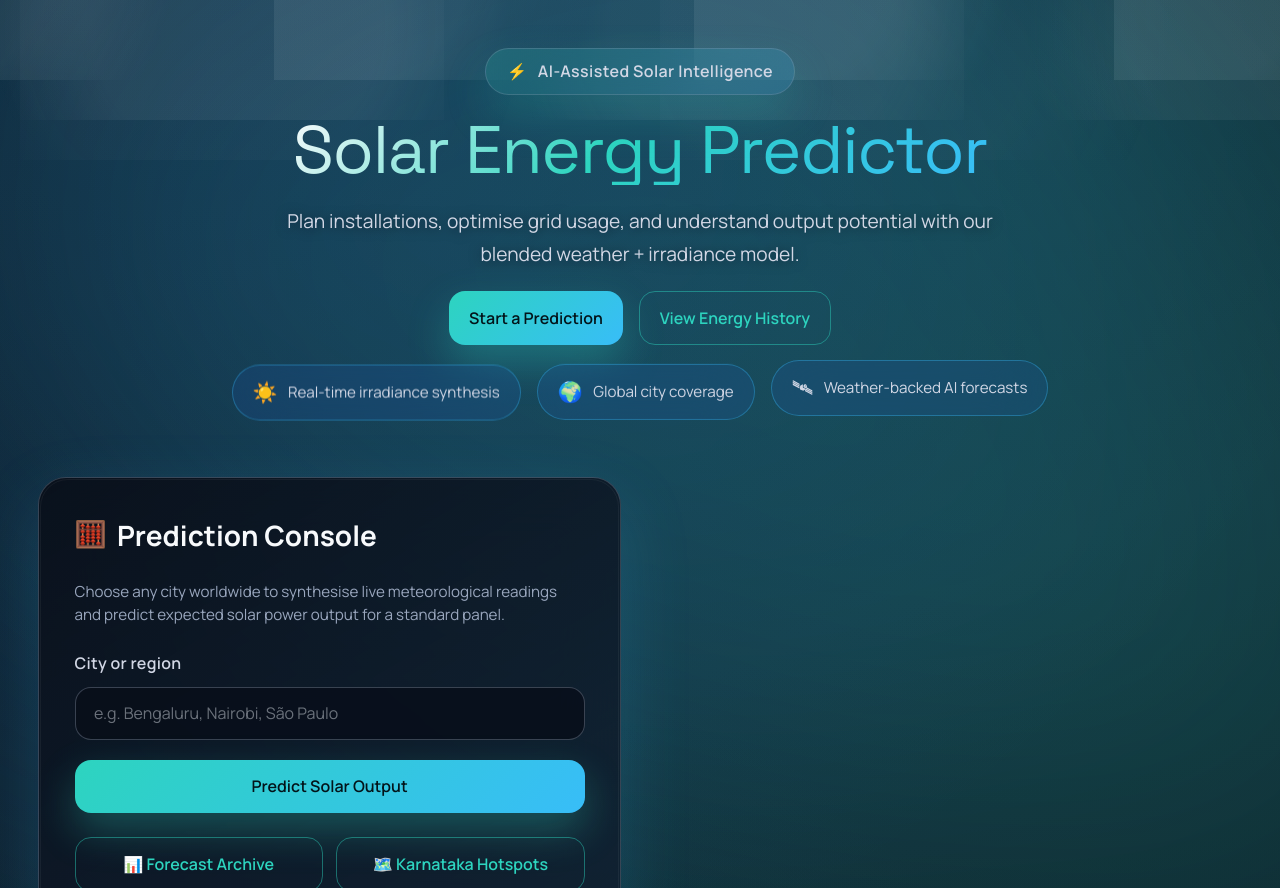
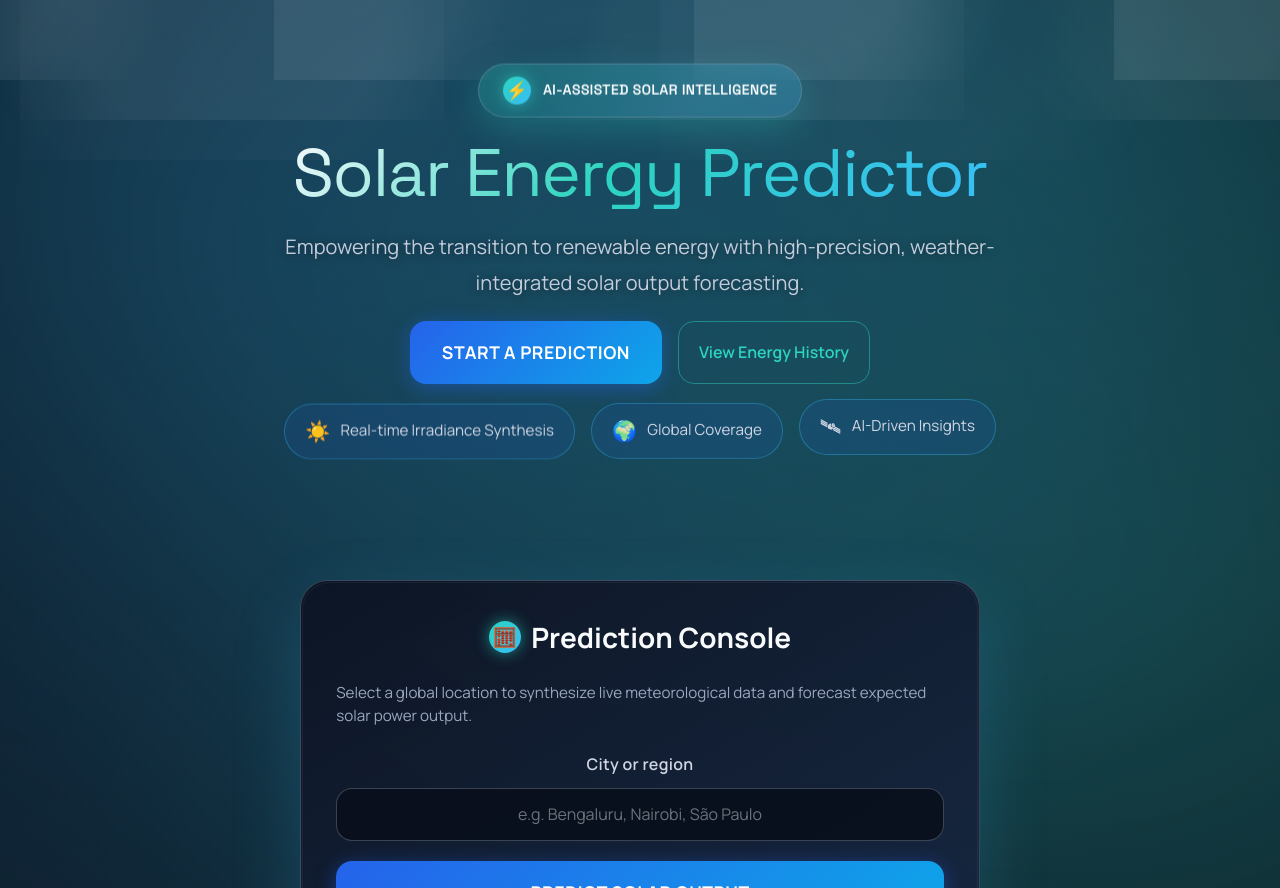
Before and after one commit to VaibhavUPratap/Solar-Energy-Predictor, a Flask app: page / in a window 1280 px wide. Shown: the top 888 px of the page. Run offline with Flask 3, Linux system fonts and the light colour scheme; some libraries are stand-ins or nearby versions.

```diff
--- a/config.py
+++ b/config.py
@@ -17,6 +17,8 @@ class Config:
 
     # Database settings
     DB_PATH = os.getenv('DB_PATH', 'database/database.db')
+    MONGODB_URI = os.getenv('MONGODB_URI', 'mongodb://localhost:27017/')
+    MONGODB_DB = os.getenv('MONGODB_DB', 'solar_energy_db')
 
     # API Keys
     OPENWEATHER_KEY = os.getenv('OPENWEATHER_KEY', '')
--- a/routes/prediction_routes.py
+++ b/routes/prediction_routes.py
@@ -58,9 +58,9 @@ def predict_solar_power():
             }), 400
 
         try:
-            # Use integrated user-provided function
+            # Use integrated user-provided function with pre-loaded model
             from models.integrated_model import pridictionn
-            predicted_power, solar_data = pridictionn(city_name)
+            predicted_power, solar_data = pridictionn(city_name, model=model)
         except Exception as e:
             print(f"Error in prediction: {e}")
             return jsonify({
--- a/run.py
+++ b/run.py
@@ -14,7 +14,8 @@ if __name__ == '__main__':
     print("\n[BOOT] Starting SolarEnergyPredictor Server...")
     print(f"[INFO] Access the application at: http://{host}:{port}")
     print(f"[INFO] Debug mode: {Config.DEBUG}")
-    print(f"[INFO] Database: {Config.DB_PATH}")
+    print(f"[INFO] MongoDB URI: {Config.MONGODB_URI}")
+    print(f"[INFO] MongoDB DB: {Config.MONGODB_DB}")
     print("\n[HINT] Press CTRL+C to stop the server\n")
 
     # Run the Flask development server
--- a/static/css/style.css
+++ b/static/css/style.css
@@ -23,8 +23,8 @@
     --radius-lg: 22px;
     --radius-md: 16px;
     --radius-sm: 12px;
-    --blur-main: 18px;
-    --blur-card: 28px;
+    --blur-main: 14px;
+    --blur-card: 16px;
     --transition: 220ms cubic-bezier(0.16, 1, 0.3, 1);
 }
 
@@ -78,9 +78,12 @@ main, .page-shell, .container {
 }
 
 .container {
-    max-width: 1220px;
+    max-width: 1280px;
     margin: 0 auto;
-    padding: clamp(1.5rem, 4vw, 3rem) clamp(1rem, 3vw, 2.5rem);
+    padding: clamp(2rem, 5vw, 4rem) clamp(1rem, 4vw, 2.5rem);
+    display: flex;
+    flex-direction: column;
+    min-height: 100vh;
 }
 
 .hero {
@@ -100,16 +103,38 @@ main, .page-shell, .container {
 .brand-badge {
     display: inline-flex;
     align-items: center;
-    gap: 0.65rem;
-    background: linear-gradient(135deg, rgba(45, 212, 191, 0.2), rgba(56, 189, 248, 0.2));
-    border: 1px solid rgba(148, 163, 184, 0.28);
-    color: var(--text-secondary);
-    padding: 0.65rem 1.3rem;
+    gap: 0.75rem;
+    background: linear-gradient(135deg, rgba(45, 212, 191, 0.25), rgba(56, 189, 248, 0.25));
+    border: 1px solid rgba(148, 163, 184, 0.35);
+    color: var(--text-primary);
+    padding: 0.75rem 1.5rem;
     border-radius: 999px;
-    font-weight: 600;
-    letter-spacing: 0.4px;
+    font-weight: 700;
+    font-family: 'Space Grotesk', sans-serif;
+    letter-spacing: 0.6px;
+    text-transform: uppercase;
+    font-size: 0.85rem;
     backdrop-filter: blur(var(--blur-card));
-    box-shadow: 0 20px 45px rgba(45, 212, 191, 0.2);
+    box-shadow: 0 12px 35px rgba(45, 212, 191, 0.25);
+}
+
+.badge-icon {
+    display: flex;
+    align-items: center;
+    justify-content: center;
+    width: 28px;
+    height: 28px;
+    background: linear-gradient(135deg, var(--accent-cyan), var(--accent-violet));
+    color: #03141a;
+    border-radius: 50%;
+    font-size: 1.1rem;
+    box-shadow: 0 0 15px rgba(45, 212, 191, 0.6);
+}
+
+.badge-icon.small {
+    width: 32px;
+    height: 32px;
+    font-size: 1.2rem;
 }
 
 .hero-title {
@@ -125,11 +150,12 @@ main, .page-shell, .container {
 }
 
 .hero-subtitle {
-    max-width: 720px;
+    max-width: 780px;
     color: var(--text-secondary);
-    font-size: clamp(1rem, 2.3vw, 1.2rem);
-    line-height: 1.7;
+    font-size: clamp(1.05rem, 2.4vw, 1.25rem);
+    line-height: 1.8;
     text-shadow: 0 1px 12px rgba(15, 23, 42, 0.55);
+    opacity: 0.92;
 }
 
 .hero-actions {
@@ -169,26 +195,26 @@ main, .page-shell, .container {
 }
 
 .layout-grid {
-    display: grid;
-    gap: clamp(1.5rem, 3vw, 2.5rem);
-    grid-template-columns: minmax(0, 1fr);
+    display: flex;
+    flex-direction: column;
+    gap: clamp(1.5rem, 4vw, 3rem);
+    width: 100%;
+    margin: clamp(2rem, 5vw, 4rem) auto 0;
+    align-items: center;
 }
 
-.layout-grid > .input-card {
-    grid-area: form;
-}
-
-.layout-grid > .results-card {
-    grid-area: results;
+.layout-grid > .glass-card {
+    width: 100%;
+    max-width: 680px;
 }
 
 .layout-grid > .map-card {
-    grid-area: map;
+    max-width: 1200px;
 }
 
 .glass-card {
     position: relative;
-    background: linear-gradient(150deg, rgba(9, 14, 24, 0.9), rgba(17, 28, 46, 0.7));
+    background: linear-gradient(150deg, rgba(13, 20, 35, 0.96), rgba(24, 40, 68, 0.92));
     border-radius: var(--radius-xl);
     border: 1px solid var(--border-glass);
     backdrop-filter: blur(var(--blur-card));
@@ -208,16 +234,22 @@ main, .page-shell, .container {
 }
 
 .glass-card:hover {
-    transform: translateY(-6px) scale(1.01);
+    transform: translateY(-8px);
     box-shadow: var(--shadow-strong);
-    border-color: rgba(45, 212, 191, 0.45);
+    border-color: rgba(45, 212, 191, 0.55);
+    background: linear-gradient(150deg, rgba(12, 19, 33, 0.95), rgba(22, 36, 60, 0.75));
 }
 
 .card-header {
     display: flex;
     align-items: center;
-    justify-content: space-between;
+    justify-content: center;
     margin-bottom: clamp(1.25rem, 2vw, 1.75rem);
+}
+
+.card-header {
+    margin-bottom: 1.5rem;
+    text-align: center;
 }
 
 .card-header h2 {
@@ -225,6 +257,7 @@ main, .page-shell, .container {
     font-weight: 700;
     display: flex;
     align-items: center;
+    justify-content: center;
     gap: 0.65rem;
 }
 
@@ -251,6 +284,7 @@ main, .page-shell, .container {
     font-weight: 600;
     color: var(--text-secondary);
     letter-spacing: 0.3px;
+    text-align: center;
 }
 
 .input-field {
@@ -261,6 +295,7 @@ main, .page-shell, .container {
     background: rgba(9, 15, 27, 0.85);
     color: var(--text-primary);
     font-size: 1rem;
+    text-align: center;
     transition: border var(--transition), box-shadow var(--transition), transform var(--transition);
 }
 
@@ -294,14 +329,21 @@ main, .page-shell, .container {
 }
 
 .button-primary {
-    background: linear-gradient(135deg, var(--accent-cyan), var(--accent-violet));
-    color: #03141a;
-    box-shadow: 0 18px 40px rgba(45, 212, 191, 0.3);
+    background: linear-gradient(135deg, #2563eb 0%, #0ea5e9 100%);
+    color: white;
+    font-weight: 700;
+    border: none;
+    box-shadow: 0 4px 20px rgba(37, 99, 235, 0.45);
+    padding: 1.15rem 2rem;
+    font-size: 1.1rem;
+    letter-spacing: 0.5px;
+    text-transform: uppercase;
 }
 
 .button-primary:hover {
-    transform: translateY(-3px);
-    box-shadow: 0 24px 60px rgba(56, 189, 248, 0.4);
+    transform: translateY(-3px) scale(1.02);
+    box-shadow: 0 8px 30px rgba(37, 99, 235, 0.55);
+    background: linear-gradient(135deg, #1d4ed8 0%, #0284c7 100%);
 }
 
 .button-primary:disabled {
@@ -390,7 +432,7 @@ main, .page-shell, .container {
     padding: 1rem;
     display: grid;
     gap: 0.45rem;
-    text-align: left;
+    text-align: center;
     transition: transform var(--transition), border-color var(--transition);
 }
 
@@ -466,8 +508,13 @@ main, .page-shell, .container {
 .map-card {
     min-height: 100%;
     display: grid;
-    gap: 1rem;
+    gap: 1.5rem;
     grid-template-rows: auto auto minmax(0, 1fr) auto;
+    text-align: center;
+}
+
+.map-card .card-header {
+    justify-content: center;
 }
 
 .map-card #map {
@@ -546,11 +593,21 @@ main, .page-shell, .container {
 }
 
 @media (min-width: 980px) {
-    .layout-grid {
-        grid-template-columns: repeat(2, minmax(0, 1fr));
-        grid-template-areas:
-            "form results"
-            "map map";
+    .layout-grid:not(.results-hidden) {
+        display: grid;
+        grid-template-columns: 1fr 1fr;
+        align-items: start;
+        justify-items: stretch;
+    }
+
+    .layout-grid:not(.results-hidden) > .input-card,
+    .layout-grid:not(.results-hidden) > .results-card {
+        max-width: none;
+    }
+
+    .layout-grid:not(.results-hidden) > .map-card {
+        grid-column: 1 / -1;
+        max-width: none;
     }
 }
 
--- a/static/js/script.js
+++ b/static/js/script.js
@@ -67,6 +67,11 @@ async function makePrediction(city) {
         btnLoader.classList.remove('hidden');
         errorMessage.classList.add('hidden');
         resultsSection.classList.add('hidden');
+
+        const layoutGrid = document.querySelector('.layout-grid');
+        if (layoutGrid) {
+            layoutGrid.classList.add('results-hidden');
+        }
 
         console.log(`🔍 Fetching prediction for: ${city}`);
 
@@ -163,6 +168,10 @@ function displayResults(data) {
     }
 
     // Show results with animation
+    const layoutGrid = document.querySelector('.layout-grid');
+    if (layoutGrid) {
+        layoutGrid.classList.remove('results-hidden');
+    }
     resultsSection.classList.remove('hidden');
     resultsSection.classList.remove('animate-fadeIn');
     void resultsSection.offsetWidth;
--- a/templates/index.html
+++ b/templates/index.html
@@ -31,35 +31,38 @@
         <!-- Hero / intro -->
         <header class="hero">
             <div class="hero-content">
-                <span class="brand-badge">
-                    <span>&#9889;</span>
-                    AI-Assisted Solar Intelligence
-                </span>
+                <div class="brand-badge animate-float-slow">
+                    <span class="badge-icon">&#9889;</span>
+                    <span class="badge-text">AI-Assisted Solar Intelligence</span>
+                </div>
                 <h1 class="hero-title">Solar Energy Predictor</h1>
                 <p class="hero-subtitle">
-                    Plan installations, optimise grid usage, and understand output potential with our blended weather&nbsp;+&nbsp;irradiance model.
+                    Empowering the transition to renewable energy with high-precision, weather-integrated solar output forecasting.
                 </p>
                 <div class="hero-actions">
                     <a href="#predictionForm" class="button-primary">Start a Prediction</a>
                     <a href="/api/history-page" class="button-outline">View Energy History</a>
                 </div>
                 <div class="hero-stats">
-                    <div class="hero-pill"><span class="emoji">&#9728;&#65039;</span>Real-time irradiance synthesis</div>
-                    <div class="hero-pill"><span class="emoji">&#127757;</span>Global city coverage</div>
-                    <div class="hero-pill"><span class="emoji">&#128752;</span>Weather-backed AI forecasts</div>
+                    <div class="hero-pill"><span class="emoji">&#9728;&#65039;</span>Real-time Irradiance Synthesis</div>
+                    <div class="hero-pill"><span class="emoji">&#127757;</span>Global Coverage</div>
+                    <div class="hero-pill"><span class="emoji">&#128752;</span>AI-Driven Insights</div>
                 </div>
             </div>
         </header>
 
         <!-- Main interactive surface -->
-        <section class="layout-grid">
+        <section class="layout-grid results-hidden">
             <!-- Prediction form -->
             <article class="glass-card input-card">
                 <div class="card-header">
-                    <h2><span class="emoji">&#129518;</span>Prediction Console</h2>
+                    <h2>
+                        <span class="badge-icon small">&#129518;</span>
+                        Prediction Console
+                    </h2>
                 </div>
                 <p class="card-subtitle">
-                    Choose any city worldwide to synthesise live meteorological readings and predict expected solar power output for a standard panel.
+                    Select a global location to synthesize live meteorological data and forecast expected solar power output.
                 </p>
                 <form id="predictionForm" class="form-grid mt-6">
                     <div class="input-group">
```
Also changed, not shown: database/init_db.py (+9 -129 lines), database/mongodb_db.py (added, +63 -0 lines), models/integrated_model.py (+9 -8 lines), requirements.txt (+3 -0 lines), services/hotspot_service.py (+20 -6 lines), README.md.
